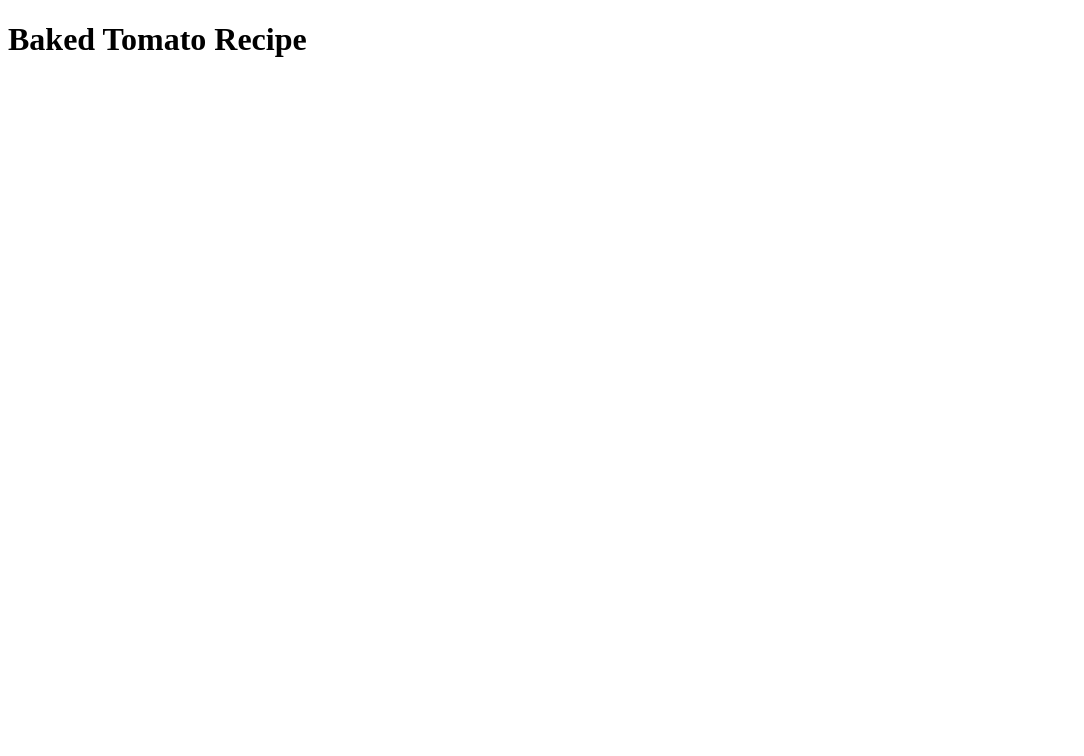
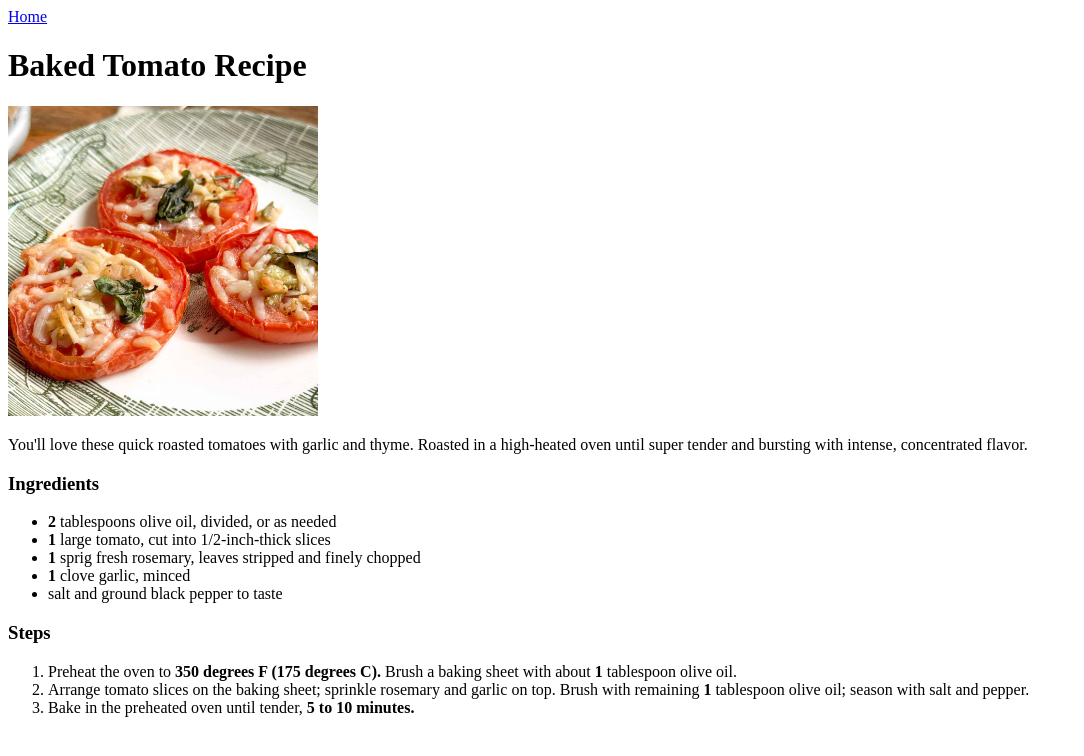
Before and after one commit to youssef88elkhouly/odin_recipes, a plain HTML site: page recipes/bakedTomato.html in a window 1280 px wide. Shown: the whole page, without its empty margins (0-1084 px from the left). Drawn offline with Linux system fonts and the light colour scheme.

Commit message:
Finished baked tomato recipe
Added intro for the recipe, ingredients (unordered list), and steps(ordered list) to the recipe,
created a new file that will contain all of the images (now it contains only 1 image of baked tomato)

```diff
--- a/recipes/bakedTomato.html
+++ b/recipes/bakedTomato.html
@@ -6,6 +6,23 @@
     <title>Document</title>
 </head>
 <body>
+    <a href = "../index.html">Home</a>
     <h1>Baked Tomato Recipe</h1>
+    <img src = "../images/bakedtomato1.jpg" height="310" length = "310">
+    <p>You'll love these quick roasted tomatoes with garlic and thyme. Roasted in a high-heated oven until super tender and bursting with intense, concentrated flavor.</p>
+    <h3>Ingredients</h3>
+    <ul>
+        <li><strong>2</strong> tablespoons olive oil, divided, or as needed</li>
+        <li><strong>1</strong> large tomato, cut into 1/2-inch-thick slices</li>
+        <li><strong>1</strong> sprig fresh rosemary, leaves stripped and finely chopped</li>
+        <li><strong>1</strong> clove garlic, minced</li>
+        <li>salt and ground black pepper to taste</li>
+    </ul>
+    <h3>Steps</h3>
+    <ol>
+        <li>Preheat the oven to <strong>350 degrees F (175 degrees C).</strong> Brush a baking sheet with about <strong>1</strong> tablespoon olive oil.</li>
+        <li>Arrange tomato slices on the baking sheet; sprinkle rosemary and garlic on top. Brush with remaining <strong>1</strong> tablespoon olive oil; season with salt and pepper.</li>
+        <li>Bake in the preheated oven until tender, <strong>5 to 10 minutes.</strong></li>
+    </ol>
 </body>
 </html>
```
Also changed, not shown: index.html (+3 -1 lines), images/bakedtomato1.jpg (added).
